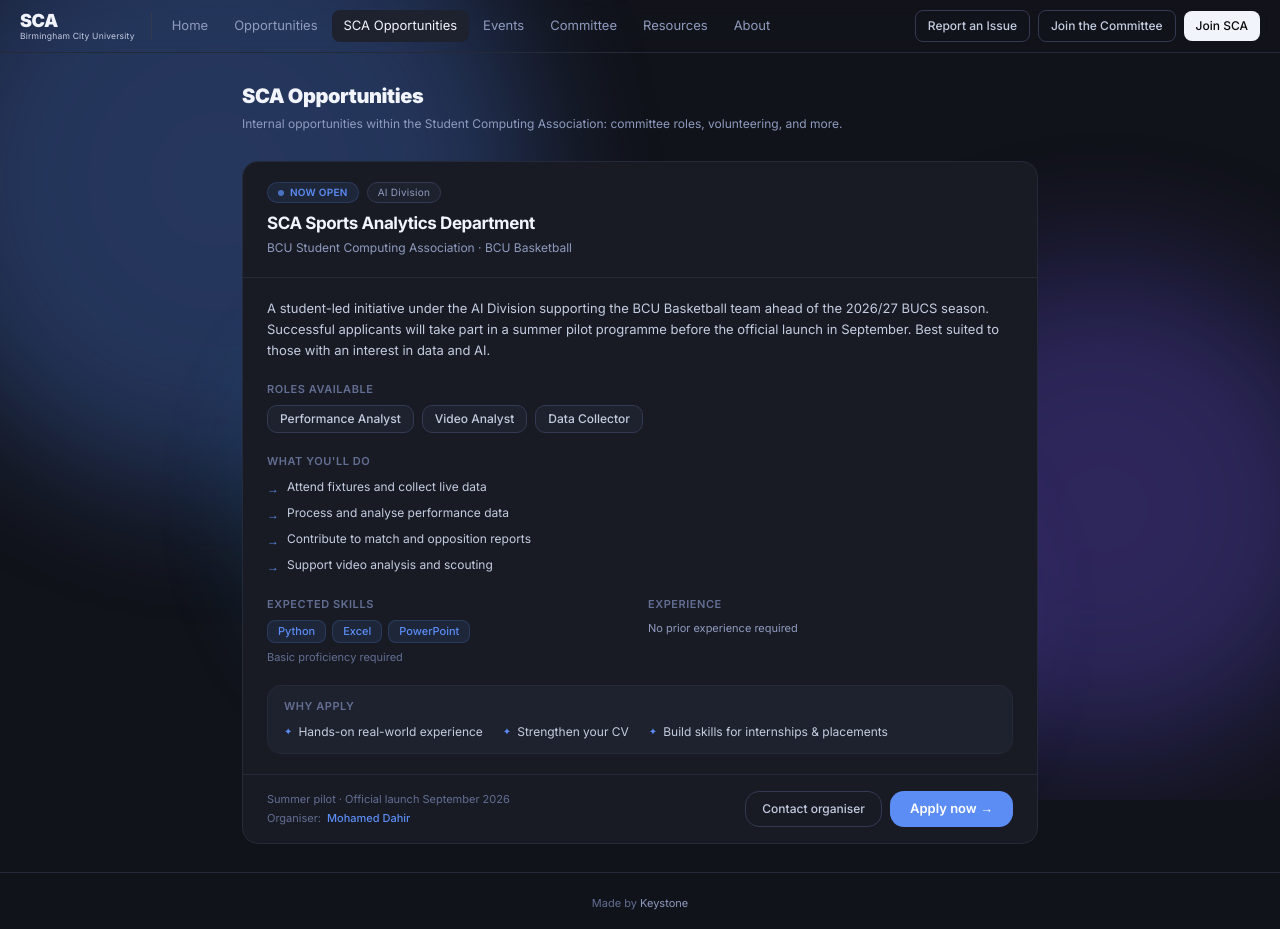
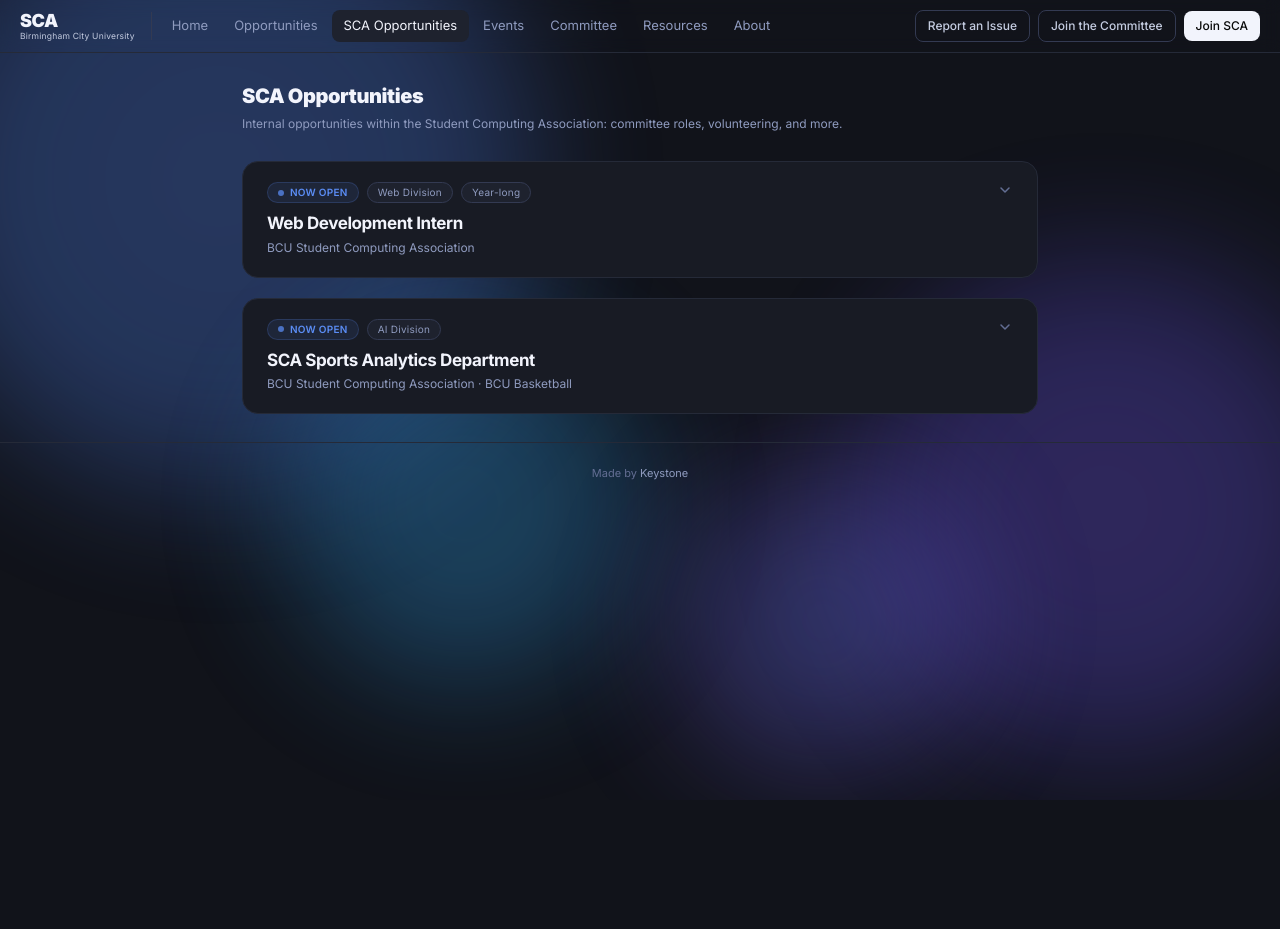
Before and after one commit to uffbilxl/sca, a Next.js app: page /sca-opportunities in a window 1280 px wide. After the commit the page ends 800 px from the top, so only its background shows below. Built offline with nearby package versions, Linux system fonts and the light colour scheme.

Commit message:
Add web dev intern card and make SCA opportunity cards expandable

```diff
--- a/src/app/sca-opportunities/page.tsx
+++ b/src/app/sca-opportunities/page.tsx
@@ -1,4 +1,28 @@
+'use client'
+
+import { useState } from 'react'
+
+function ChevronIcon({ open }: { open: boolean }) {
+  return (
+    <svg
+      width="16"
+      height="16"
+      viewBox="0 0 16 16"
+      fill="none"
+      className={`text-[var(--t4)] transition-transform duration-200 flex-shrink-0 ${open ? 'rotate-180' : ''}`}
+    >
+      <path d="M4 6l4 4 4-4" stroke="currentColor" strokeWidth="1.5" strokeLinecap="round" strokeLinejoin="round" />
+    </svg>
+  )
+}
+
 export default function SCAOpportunitiesPage() {
+  const [openCards, setOpenCards] = useState<Record<string, boolean>>({})
+
+  function toggle(id: string) {
+    setOpenCards(prev => ({ ...prev, [id]: !prev[id] }))
+  }
+
   return (
     <div className="max-w-[860px] mx-auto px-8 py-7">
       <div className="mb-7">
@@ -8,10 +32,115 @@
         </p>
       </div>
 
+      {/* Web Development Intern Card */}
+      <div className="border border-[var(--b1)] rounded-2xl bg-[var(--bg2)] overflow-hidden mb-5">
+        <button
+          onClick={() => toggle('webdev')}
+          className="w-full text-left px-6 py-5 hover:bg-[var(--bg3)] transition-colors"
+        >
+          <div className="flex items-start justify-between gap-4">
+            <div>
+              <div className="flex items-center gap-2 mb-2">
+                <span className="inline-flex items-center gap-1.5 px-2.5 py-0.5 rounded-full bg-accent/10 border border-accent/20 text-[10px] font-semibold text-accent tracking-wide uppercase">
+                  <span className="w-1.5 h-1.5 rounded-full bg-accent animate-pulse inline-block" />
+                  Now open
+                </span>
+                <span className="inline-flex items-center px-2.5 py-0.5 rounded-full bg-[var(--bg3)] border border-[var(--b2)] text-[10px] text-[var(--t3)] tracking-wide">
+                  Web Division
+                </span>
+                <span className="inline-flex items-center px-2.5 py-0.5 rounded-full bg-[var(--bg3)] border border-[var(--b2)] text-[10px] text-[var(--t3)] tracking-wide">
+                  Year-long
+                </span>
+              </div>
+              <h2 className="text-[17px] font-bold text-[var(--t1)] tracking-tight">
+                Web Development Intern
+              </h2>
+              <p className="text-[12px] text-[var(--t3)] mt-0.5">
+                BCU Student Computing Association
+              </p>
+            </div>
+            <ChevronIcon open={!!openCards['webdev']} />
+          </div>
+        </button>
+
+        {openCards['webdev'] && (
+          <>
+            <div className="px-6 py-5 space-y-5 border-t border-[var(--b1)]">
+              <p className="text-[13px] text-[var(--t2)] leading-relaxed">
+                A year-long internship within the SCA&apos;s Web Division, responsible for building and maintaining the association&apos;s digital presence.
+                You&apos;ll work on live websites used by SCA members, keeping them up to date, functional, and well-designed.
+                Ideal for students who want real ownership over a product and hands-on web development experience alongside their studies.
+              </p>
+
+              <div>
+                <p className="text-[11px] font-semibold text-[var(--t4)] uppercase tracking-wider mb-2">What you&apos;ll do</p>
+                <ul className="space-y-1.5">
+                  {[
+                    'Maintain and update existing SCA websites',
+                    'Build new pages and features as the association grows',
+                    'Fix bugs and ensure cross-browser, responsive performance',
+                    'Collaborate with other SCA divisions on web needs',
+                  ].map(item => (
+                    <li key={item} className="flex items-start gap-2 text-[12px] text-[var(--t2)]">
+                      <span className="text-accent mt-0.5 flex-shrink-0">→</span>
+                      {item}
+                    </li>
+                  ))}
+                </ul>
+              </div>
+
+              <div className="grid grid-cols-1 sm:grid-cols-2 gap-4">
+                <div>
+                  <p className="text-[11px] font-semibold text-[var(--t4)] uppercase tracking-wider mb-2">Expected skills</p>
+                  <div className="flex flex-wrap gap-1.5">
+                    {['HTML', 'CSS', 'JavaScript'].map(skill => (
+                      <span key={skill} className="px-2.5 py-0.5 rounded-md bg-accent/10 border border-accent/20 text-[11px] text-accent font-medium">
+                        {skill}
+                      </span>
+                    ))}
+                  </div>
+                  <p className="text-[11px] text-[var(--t4)] mt-1.5">Basic proficiency required</p>
+                </div>
+                <div>
+                  <p className="text-[11px] font-semibold text-[var(--t4)] uppercase tracking-wider mb-2">Experience</p>
+                  <span className="text-[11px] text-[var(--t3)]">No prior experience required</span>
+                </div>
+              </div>
+
+              <div className="rounded-xl bg-[var(--bg3)] border border-[var(--b1)] px-4 py-3">
+                <p className="text-[11px] font-semibold text-[var(--t4)] uppercase tracking-wider mb-2">Why apply</p>
+                <div className="flex flex-wrap gap-x-5 gap-y-1">
+                  {['Ownership of real, live products', 'Strengthen your CV', 'Build a portfolio for internships & placements'].map(benefit => (
+                    <span key={benefit} className="text-[12px] text-[var(--t2)] flex items-center gap-1.5">
+                      <span className="text-accent text-[10px]">✦</span>
+                      {benefit}
+                    </span>
+                  ))}
+                </div>
+              </div>
+            </div>
+
+            <div className="px-6 py-4 border-t border-[var(--b1)] flex flex-col sm:flex-row items-start sm:items-center justify-between gap-3">
+              <p className="text-[11px] text-[var(--t4)]">Year-long · Starting 2026</p>
+              <a
+                href="https://tally.so/r/QK4R5l"
+                target="_blank"
+                rel="noopener noreferrer"
+                className="inline-flex items-center gap-2 px-5 py-2 bg-accent text-white text-[13px] font-semibold rounded-xl hover:bg-accent-hover transition-colors"
+              >
+                Apply now →
+              </a>
+            </div>
+          </>
+        )}
+      </div>
+
       {/* Sports Analytics Card */}
       <div className="border border-[var(--b1)] rounded-2xl bg-[var(--bg2)] overflow-hidden">
-        {/* Header */}
-        <div className="px-6 py-5 border-b border-[var(--b1)]">
+        <button
+          onClick={() => toggle('sports')}
+          className="w-full text-left px-6 py-5 hover:bg-[var(--bg3)] transition-colors"
+        >
           <div className="flex items-start justify-between gap-4">
             <div>
               <div className="flex items-center gap-2 mb-2">
@@ -30,34 +159,30 @@
                 BCU Student Computing Association · BCU Basketball
               </p>
             </div>
+            <ChevronIcon open={!!openCards['sports']} />
           </div>
-        </div>
+        </button>
 
-        {/* Body */}
-        <div className="px-6 py-5 space-y-5">
-          {/* Description */}
+        {openCards['sports'] && (
+          <>
+            <div className="px-6 py-5 space-y-5 border-t border-[var(--b1)]">
               <p className="text-[13px] text-[var(--t2)] leading-relaxed">
                 A student-led initiative under the AI Division supporting the BCU Basketball team ahead of the 2026/27 BUCS season.
                 Successful applicants will take part in a summer pilot programme before the official launch in September.
                 Best suited to those with an interest in data and AI.
               </p>
 
-          {/* Roles */}
               <div>
                 <p className="text-[11px] font-semibold text-[var(--t4)] uppercase tracking-wider mb-2">Roles available</p>
                 <div className="flex flex-wrap gap-2">
                   {['Performance Analyst', 'Video Analyst', 'Data Collector'].map(role => (
-                <span
-                  key={role}
-                  className="px-3 py-1 rounded-lg bg-[var(--bg3)] border border-[var(--b2)] text-[12px] text-[var(--t2)] font-medium"
-                >
+                    <span key={role} className="px-3 py-1 rounded-lg bg-[var(--bg3)] border border-[var(--b2)] text-[12px] text-[var(--t2)] font-medium">
                       {role}
                     </span>
                   ))}
                 </div>
               </div>
 
-          {/* What you'll do */}
               <div>
                 <p className="text-[11px] font-semibold text-[var(--t4)] uppercase tracking-wider mb-2">What you&apos;ll do</p>
                 <ul className="space-y-1.5">
@@ -75,16 +200,12 @@
                 </ul>
               </div>
 
-          {/* Skills & Requirements */}
               <div className="grid grid-cols-1 sm:grid-cols-2 gap-4">
                 <div>
                   <p className="text-[11px] font-semibold text-[var(--t4)] uppercase tracking-wider mb-2">Expected skills</p>
                   <div className="flex flex-wrap gap-1.5">
                     {['Python', 'Excel', 'PowerPoint'].map(skill => (
-                  <span
-                    key={skill}
-                    className="px-2.5 py-0.5 rounded-md bg-accent/10 border border-accent/20 text-[11px] text-accent font-medium"
-                  >
+                      <span key={skill} className="px-2.5 py-0.5 rounded-md bg-accent/10 border border-accent/20 text-[11px] text-accent font-medium">
                         {skill}
                       </span>
                     ))}
@@ -93,21 +214,14 @@
                 </div>
                 <div>
                   <p className="text-[11px] font-semibold text-[var(--t4)] uppercase tracking-wider mb-2">Experience</p>
-              <div className="flex items-center gap-1.5">
                   <span className="text-[11px] text-[var(--t3)]">No prior experience required</span>
                 </div>
               </div>
-          </div>
 
-          {/* Benefits */}
               <div className="rounded-xl bg-[var(--bg3)] border border-[var(--b1)] px-4 py-3">
                 <p className="text-[11px] font-semibold text-[var(--t4)] uppercase tracking-wider mb-2">Why apply</p>
                 <div className="flex flex-wrap gap-x-5 gap-y-1">
-              {[
-                'Hands-on real-world experience',
-                'Strengthen your CV',
-                'Build skills for internships & placements',
-              ].map(benefit => (
+                  {['Hands-on real-world experience', 'Strengthen your CV', 'Build skills for internships & placements'].map(benefit => (
                     <span key={benefit} className="text-[12px] text-[var(--t2)] flex items-center gap-1.5">
                       <span className="text-accent text-[10px]">✦</span>
                       {benefit}
@@ -117,16 +231,12 @@
               </div>
             </div>
 
-        {/* Footer / CTA */}
             <div className="px-6 py-4 border-t border-[var(--b1)] flex flex-col sm:flex-row items-start sm:items-center justify-between gap-3">
               <div className="flex flex-col gap-0.5">
                 <p className="text-[11px] text-[var(--t4)]">Summer pilot · Official launch September 2026</p>
                 <div className="flex items-center gap-1.5 text-[11px] text-[var(--t4)]">
                   <span>Organiser:</span>
-              <a
-                href="mailto:Mohamed.Dahir@mail.bcu.ac.uk"
-                className="text-accent hover:underline font-medium"
-              >
+                  <a href="mailto:Mohamed.Dahir@mail.bcu.ac.uk" className="text-accent hover:underline font-medium">
                     Mohamed Dahir
                   </a>
                 </div>
@@ -148,6 +258,8 @@
                 </a>
               </div>
             </div>
+          </>
+        )}
       </div>
     </div>
   )
```
Lines whose indentation alone changed are shown as unchanged.
